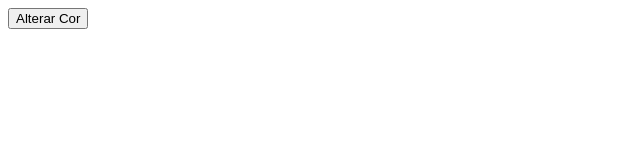
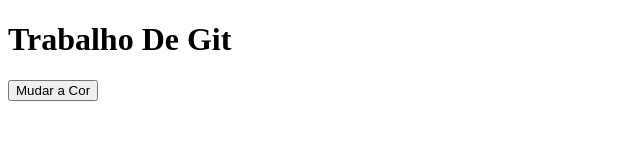
Before and after one commit to rogeriooooooo/ux-extraclasse, a plain HTML site: page index.html in a window 1280 px wide. Shown: the whole page, without its empty margins (0-640 px from the left). Drawn offline with Linux system fonts and the light colour scheme.

Commit message:
Atualização do Index
Adição de novas linhas de texto

```diff
--- a/index.html
+++ b/index.html
@@ -5,7 +5,8 @@
     <title>Alterar Cor com Botão</title>
 </head>
 <body>
-    <button id="botao">Alterar Cor</button>
+    <h1>Trabalho De Git</h1>
+    <button id="botao">Mudar a Cor</button>
 
     <script src="script.js"></script>
 </body>
```
